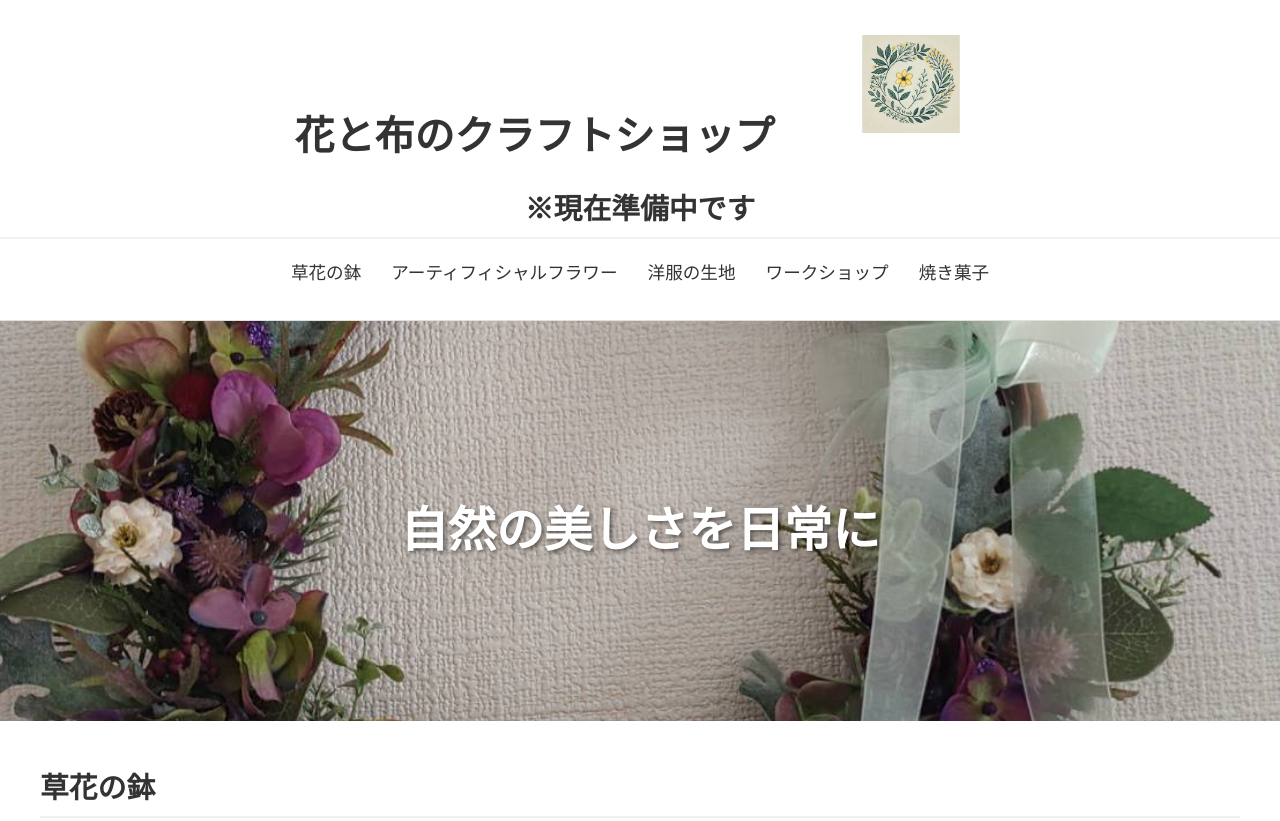
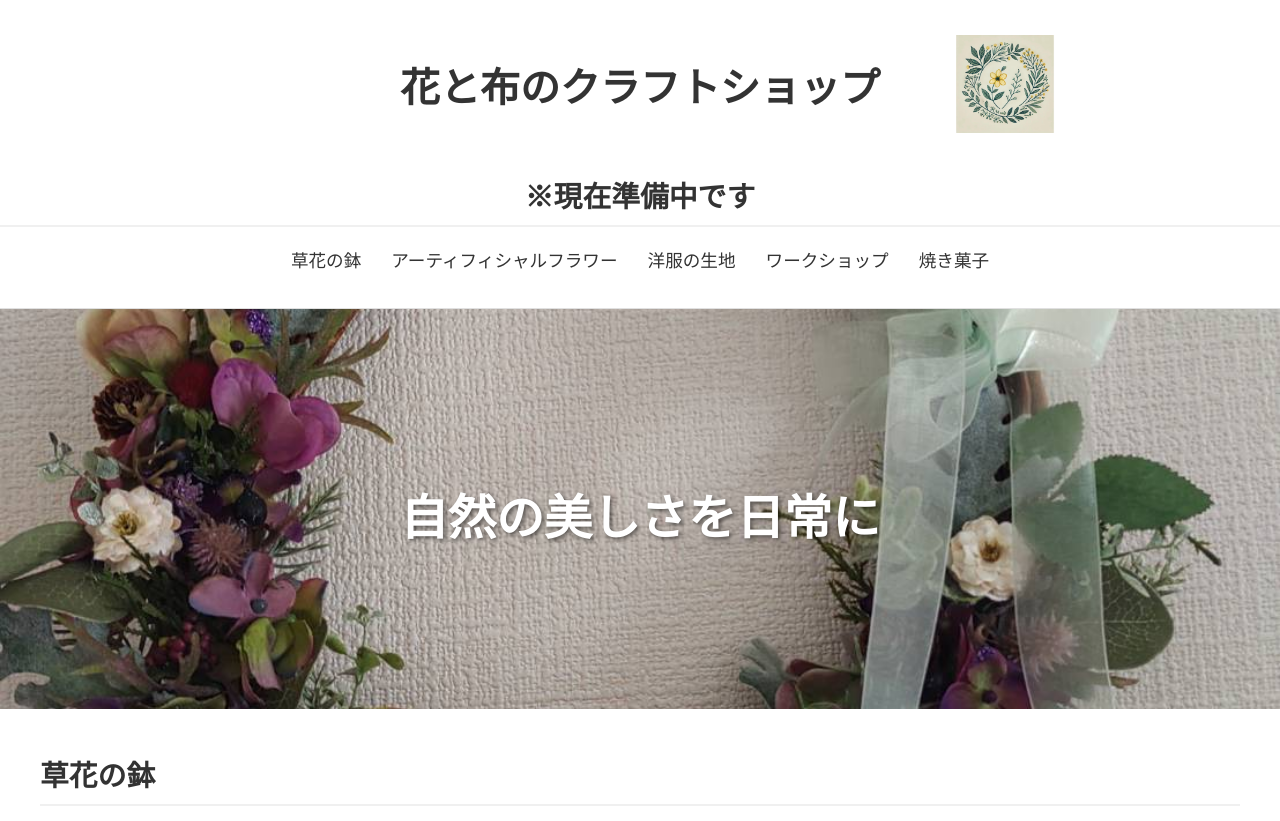
Before and after one commit to HaHaShop/hanamoyo.github.io, a plain HTML site: page index.html in a window 1280 px wide. Shown: the top 821 px of the page. Drawn offline with Linux system fonts and the light colour scheme.

Commit message:
メインページのタイトルを画面真ん中配置に修正

```diff
--- a/index.html
+++ b/index.html
@@ -100,10 +100,10 @@
 </head>
 <body>
   <header>
-    <h1>
-      花と布のクラフトショップ
+    <div style="display: flex; align-items: center; justify-content: center;">
+      <h1 style="text-align: center; margin-left: 200px; ">花と布のクラフトショップ</h1>
       <img src="images/momsShopsLogo.png" alt="ロゴ" width="150" height="150" style="margin-left: 50px; margin-bottom: -20px;">
-    </h1>
+    </div>
     <h2>※現在準備中です</h2>
     <nav>
       <ul>
```
Also changed, not shown: 1 other file.
